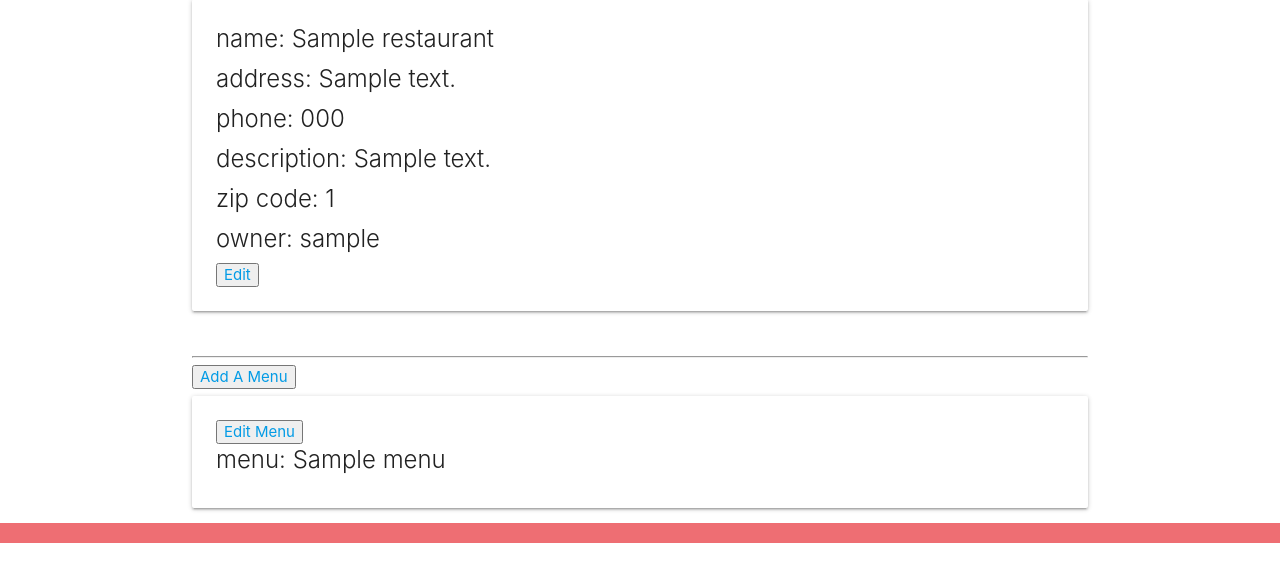
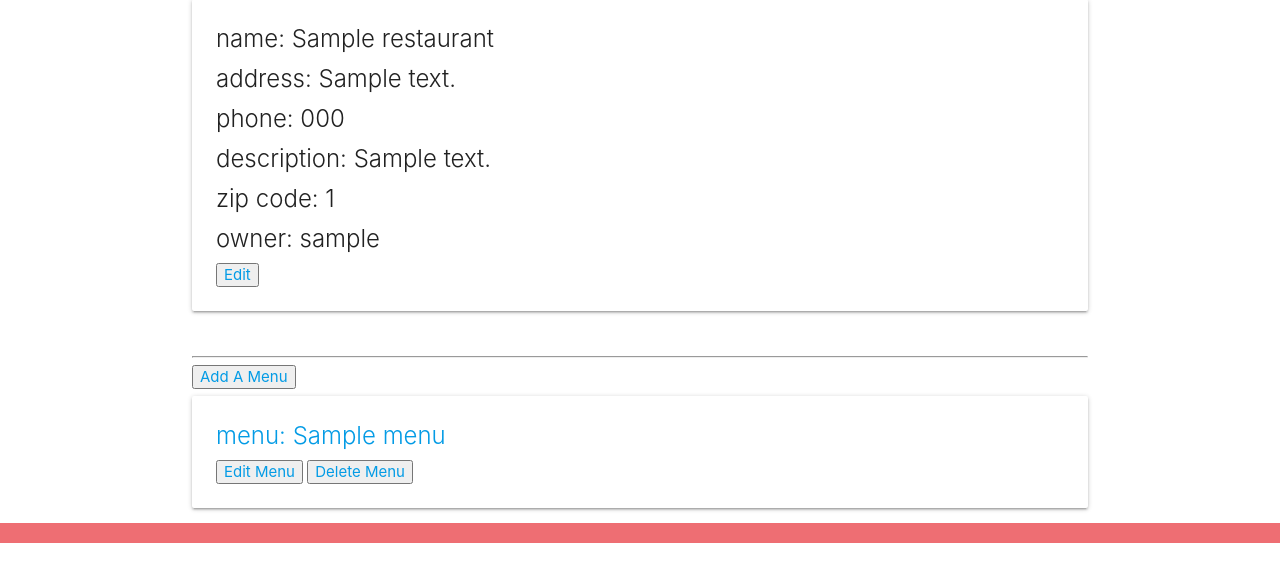
Before and after one commit to tvilla0000/Tasty, a Django app: page /restaurant/1/ in a window 1280 px wide. Shown: the part 201-783 px from the top of the page. Run offline with Django 3.2, Linux system fonts and the light colour scheme; a user stored in the database is signed in; tables that the repository leaves empty hold one stand-in row (values such as "Sample post").

Commit message:
finish Delete Function to Menu Model

```diff
--- a/main/templates/menu/menu_build.html
+++ b/main/templates/menu/menu_build.html
@@ -1 +1 @@
-{% extends 'base.html' %}
+{% extends 'main/base.html' %}
--- a/main/templates/restaurant/restaurant_detail.html
+++ b/main/templates/restaurant/restaurant_detail.html
@@ -30,8 +30,12 @@
     <a href="{% url 'menu_detail' menu.id %}" class="links">
       <div class="card">
         <div class="card-content">
-            <button><a href="{% url 'menu_update' menu.id %}">Edit Menu</a></button>
-      <span class="card-title">menu: {{ menu.name }} </span>
+          <span class="card-title">menu: {{ menu.name }} </span>
+          {% if user.is_authenticated %}
+          <button><a href="{% url 'menu_update' menu.id %}">Edit Menu</a></button>
+          <button><a href="{% url 'menu_delete' menu.id %}">Delete Menu</a></button>
+          {% endif %}
+
 
 
 
--- a/main/urls.py
+++ b/main/urls.py
@@ -13,6 +13,7 @@ urlpatterns = [
     # path('restaurant/<int:pk>/menu/', views.MenuList.as_view(), name='menu_list'),
     path('menu/create/<int:pk>/', views.MenuCreate.as_view(), name='menu_create'),
     path('menu/<int:pk>/', views.MenuDetail.as_view(), name="menu_detail"),
-    path('menu/<int:pk>/update', views.MenuUpdate.as_view(), name="menu_update")
+    path('menu/<int:pk>/update', views.MenuUpdate.as_view(), name="menu_update"),
+    path('menu/<int:pk>/delete', views.MenuDelete.as_view(), name="menu_delete")
 
 ]
--- a/main/views.py
+++ b/main/views.py
@@ -105,7 +105,7 @@ class MenuCreate(LoginRequiredMixin, CreateView):
         restaurant = Restaurant.objects.get(pk=self.kwargs['pk'])
         return reverse('restaurant_detail', kwargs={'pk': restaurant.id})
 
-class MenuDetail(LoginRequiredMixin, DetailView):
+class MenuDetail(DetailView):
     model = Menu
     context_object_name = 'menu'
     template_name = 'menu/menu_detail.html'
@@ -121,3 +121,21 @@ class MenuUpdate(LoginRequiredMixin, UpdateView):
         menu = Menu.objects.get(pk=self.kwargs['pk'])
         restaurant = menu.restaurant
         return reverse('restaurant_detail', kwargs={'pk': restaurant.id})
+
+
+class MenuDelete(LoginRequiredMixin, DeleteView):
+    model = Menu
+    context_object_name = 'menu'
+    template_name = "menu/menu_confirm_delete.html"
+
+    def get_success_url(self):
+        menu = Menu.objects.get(pk=self.kwargs['pk'])
+        restaurant = menu.restaurant
+        return reverse('restaurant_detail', kwargs={'pk': restaurant.id})
+
+    def get_context_data(self, **kwargs):
+        menu = Menu.objects.get(pk=self.kwargs['pk'])
+        restaurant = menu.restaurant
+        context = super().get_context_data(**kwargs)
+        context['restaurant'] = restaurant
+        return context
```
Also changed, not shown: main/templates/menu/menu_confirm_delete.html (added, +13 -0 lines), main/templates/menu/menu_detail.html (added, +9 -0 lines).
